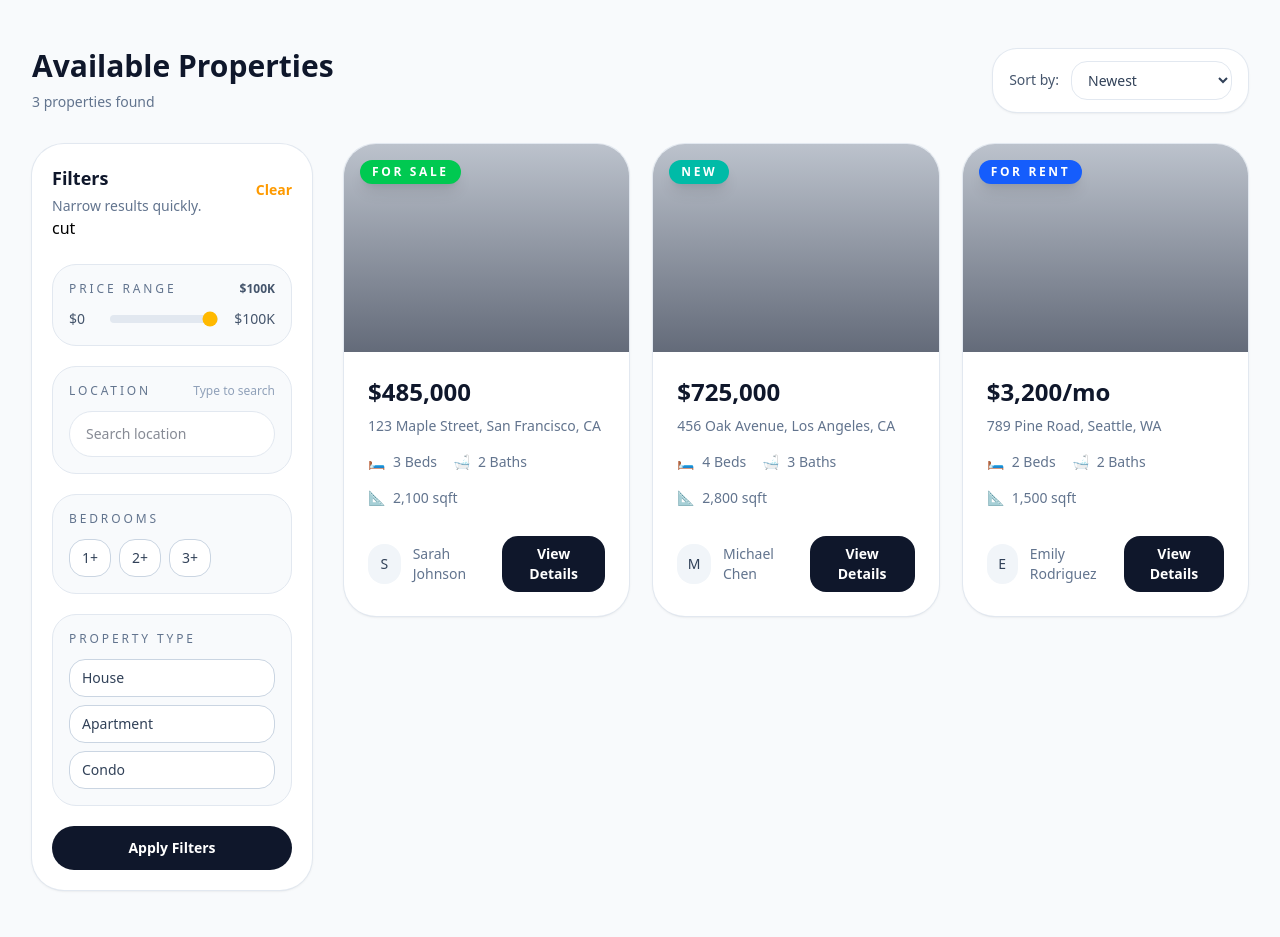
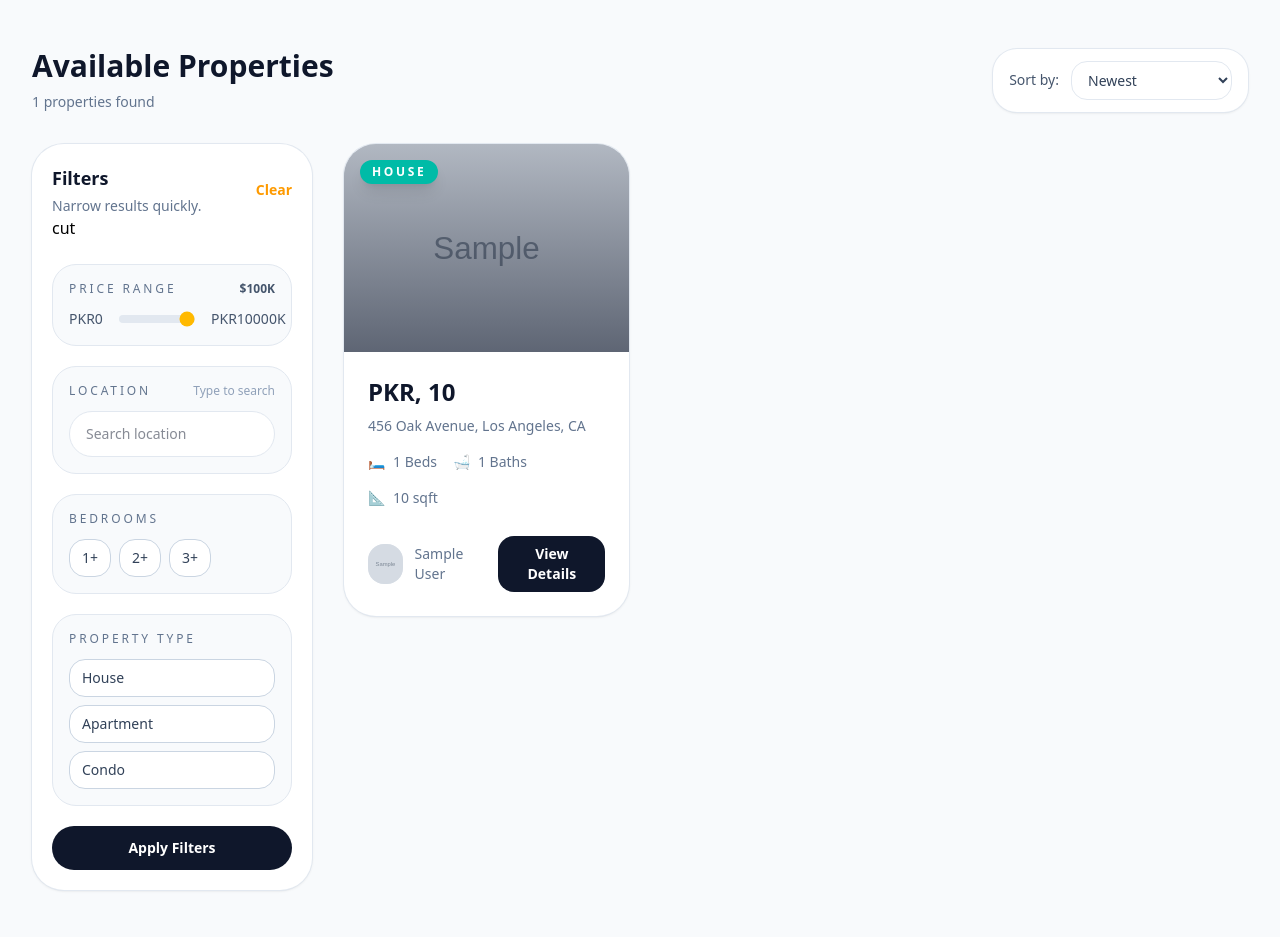
Before and after one commit to Hamzah-Amir/NestFind, a Django app: page /listings/all in a window 1280 px wide. Shown: the part 84-1021 px from the top of the page. Run offline with Django 5.2, Linux system fonts and the light colour scheme; tables that the repository leaves empty hold one stand-in row (values such as "Sample post"); grey boxes marked "Sample" are stand-in pictures; some libraries are stand-ins or nearby versions; some web fonts are replaced.

Commit message:
dynamic listing

```diff
--- a/templates/listings/listing.html
+++ b/templates/listings/listing.html
@@ -24,7 +24,7 @@
                 </div>
             </div>
         </div>
-
+        {% comment %} Side bar {% endcomment %}
         <div class="grid gap-8 lg:grid-cols-[280px_1fr]">
             <aside class="rounded-[2rem] bg-white p-5 shadow-sm ring-1 ring-slate-200">
                 <div class="flex items-center justify-between">
@@ -42,9 +42,9 @@
                             <span class="text-xs font-semibold text-slate-600">$<span id="price-range-value">100K</span></span>
                         </div>
                         <div class="flex items-center gap-4 text-sm text-slate-600">
-                            <span class="w-12">$0</span>
+                            <span class="w-12">PKR0</span>
                             <input id="price-range" type="range" min="0" max="100" value="100" class="h-2 w-full cursor-pointer appearance-none rounded-full bg-slate-200 accent-amber-400" />
-                            <span class="w-16 text-right">$100K</span>
+                            <span class="w-16 text-right">PKR10000K</span>
                         </div>
                     </div>
 
@@ -90,80 +90,42 @@
 
             <div class="space-y-6">
                 <div class="grid gap-6 md:grid-cols-2 xl:grid-cols-3">
-                    <article data-location="Clifton" data-bedrooms="3" data-property-type="House" data-price="485" class="group overflow-hidden rounded-[2rem] bg-white shadow-sm ring-1 ring-slate-200 transition hover:-translate-y-1 hover:shadow-md">
-                        <div class="relative h-52 bg-slate-200">
+                {% comment %} Listings {% endcomment %}
+                    {% for listing in listings %}
+                    <article data-location="North Nazimabad" data-bedrooms="4" data-property-type="Apartment" data-price="725" class="group overflow-hidden rounded-[2rem] bg-white shadow-sm ring-1 ring-slate-200 transition hover:-translate-y-1 hover:shadow-md">
+                        <div class="relative h-52 overflow-hidden bg-slate-200">
+                            {% if listing.images.first %}
+                                <img src="{{ listing.images.first.image.url }}" alt="{{ listing.title }}" class="absolute inset-0 h-full w-full object-cover" />
+                            {% endif %}
                             <div class="absolute inset-0 bg-[linear-gradient(180deg,rgba(15,23,42,0.18),rgba(15,23,42,0.6))]"></div>
-                            <div class="absolute left-4 top-4 rounded-full bg-green-500 px-3 py-1 text-xs font-semibold uppercase tracking-[0.22em] text-white shadow-lg">For Sale</div>
+                            <div class="absolute left-4 top-4 rounded-full bg-teal-500 px-3 py-1 text-xs font-semibold uppercase tracking-[0.22em] text-white shadow-lg">{{ listing.get_property_type_display }}</div>
                         </div>
                         <div class="space-y-4 p-6">
                             <div>
-                                <p class="text-2xl font-semibold text-slate-900">$485,000</p>
-                                <p class="mt-2 text-sm text-slate-500">123 Maple Street, San Francisco, CA</p>
+                                <p class="text-2xl font-semibold text-slate-900">PKR, {{ listing.price|floatformat:0}}</p>
+                                <p class="mt-2 text-sm text-slate-500">456 Oak Avenue, Los Angeles, CA</p>
                             </div>
                             <div class="flex flex-wrap items-center gap-4 text-sm text-slate-500">
-                                <span class="flex items-center gap-2"><span>🛏</span>3 Beds</span>
-                                <span class="flex items-center gap-2"><span>🛁</span>2 Baths</span>
-                                <span class="flex items-center gap-2"><span>📐</span>2,100 sqft</span>
+                                <span class="flex items-center gap-2"><span>🛏</span>{{ listing.bedrooms }} Beds</span>
+                                <span class="flex items-center gap-2"><span>🛁</span>{{ listing.bathrooms }} Baths</span>
+                                <span class="flex items-center gap-2"><span>📐</span>{{ listing.area_size|floatformat:0 }} {{ listing.area_unit }}</span>
                             </div>
                             <div class="flex items-center justify-between gap-3 pt-3">
                                 <div class="flex items-center gap-3 text-sm text-slate-500">
-                                    <span class="inline-flex h-10 w-10 items-center justify-center rounded-2xl bg-slate-100 text-slate-700">S</span>
-                                    <span>Sarah Johnson</span>
+                                    <span class="inline-flex h-10 w-10 items-center justify-center overflow-hidden rounded-2xl bg-slate-100 text-slate-700">
+                                    {% if listing.agent.avatar %}
+                                        <img src="{{ listing.agent.avatar.url }}" alt="{{ listing.agent.get_full_name|default:listing.agent.email }}" class="h-full w-full object-cover" />
+                                    {% else %}
+                                        <span class="text-xs font-semibold uppercase tracking-[0.22em] text-slate-500">N/A</span>
+                                    {% endif %}
+                                </span>
+                                    <span>{{ listing.agent.get_full_name|default:listing.agent.email }}</span>
                                 </div>
                                 <button class="rounded-2xl bg-slate-900 px-4 py-2 text-sm font-semibold text-white transition hover:bg-slate-800">View Details</button>
                             </div>
                         </div>
                     </article>
-
-                    <article data-location="North Nazimabad" data-bedrooms="4" data-property-type="Apartment" data-price="725" class="group overflow-hidden rounded-[2rem] bg-white shadow-sm ring-1 ring-slate-200 transition hover:-translate-y-1 hover:shadow-md">
-                        <div class="relative h-52 bg-slate-200">
-                            <div class="absolute inset-0 bg-[linear-gradient(180deg,rgba(15,23,42,0.18),rgba(15,23,42,0.6))]"></div>
-                            <div class="absolute left-4 top-4 rounded-full bg-teal-500 px-3 py-1 text-xs font-semibold uppercase tracking-[0.22em] text-white shadow-lg">New</div>
-                        </div>
-                        <div class="space-y-4 p-6">
-                            <div>
-                                <p class="text-2xl font-semibold text-slate-900">$725,000</p>
-                                <p class="mt-2 text-sm text-slate-500">456 Oak Avenue, Los Angeles, CA</p>
-                            </div>
-                            <div class="flex flex-wrap items-center gap-4 text-sm text-slate-500">
-                                <span class="flex items-center gap-2"><span>🛏</span>4 Beds</span>
-                                <span class="flex items-center gap-2"><span>🛁</span>3 Baths</span>
-                                <span class="flex items-center gap-2"><span>📐</span>2,800 sqft</span>
-                            </div>
-                            <div class="flex items-center justify-between gap-3 pt-3">
-                                <div class="flex items-center gap-3 text-sm text-slate-500">
-                                    <span class="inline-flex h-10 w-10 items-center justify-center rounded-2xl bg-slate-100 text-slate-700">M</span>
-                                    <span>Michael Chen</span>
-                                </div>
-                                <button class="rounded-2xl bg-slate-900 px-4 py-2 text-sm font-semibold text-white transition hover:bg-slate-800">View Details</button>
-                            </div>
-                        </div>
-                    </article>
-
-                    <article data-location="DHA" data-bedrooms="2" data-property-type="Condo" data-price="320" class="group overflow-hidden rounded-[2rem] bg-white shadow-sm ring-1 ring-slate-200 transition hover:-translate-y-1 hover:shadow-md">
-                        <div class="relative h-52 bg-slate-200">
-                            <div class="absolute inset-0 bg-[linear-gradient(180deg,rgba(15,23,42,0.18),rgba(15,23,42,0.6))]"></div>
-                            <div class="absolute left-4 top-4 rounded-full bg-blue-600 px-3 py-1 text-xs font-semibold uppercase tracking-[0.22em] text-white shadow-lg">For Rent</div>
-                        </div>
-                        <div class="space-y-4 p-6">
-                            <div>
-                                <p class="text-2xl font-semibold text-slate-900">$3,200/mo</p>
-                                <p class="mt-2 text-sm text-slate-500">789 Pine Road, Seattle, WA</p>
-                            </div>
-                            <div class="flex flex-wrap items-center gap-4 text-sm text-slate-500">
-                                <span class="flex items-center gap-2"><span>🛏</span>2 Beds</span>
-                                <span class="flex items-center gap-2"><span>🛁</span>2 Baths</span>
-                                <span class="flex items-center gap-2"><span>📐</span>1,500 sqft</span>
-                            </div>
-                            <div class="flex items-center justify-between gap-3 pt-3">
-                                <div class="flex items-center gap-3 text-sm text-slate-500">
-                                    <span class="inline-flex h-10 w-10 items-center justify-center rounded-2xl bg-slate-100 text-slate-700">E</span>
-                                    <span>Emily Rodriguez</span>
-                                </div>
-                                <button class="rounded-2xl bg-slate-900 px-4 py-2 text-sm font-semibold text-white transition hover:bg-slate-800">View Details</button>
-                            </div>
-                        </div>
-                    </article>
+                    {% endfor %}
                 </div>
             </div>
         </div>
--- a/theme/static/css/dist/styles.css
+++ b/theme/static/css/dist/styles.css
@@ -429,6 +429,12 @@
   .w-16 {
     width: calc(var(--spacing) * 16);
   }
+  .w-24 {
+    width: calc(var(--spacing) * 24);
+  }
+  .w-28 {
+    width: calc(var(--spacing) * 28);
+  }
   .w-full {
     width: 100%;
   }
```
